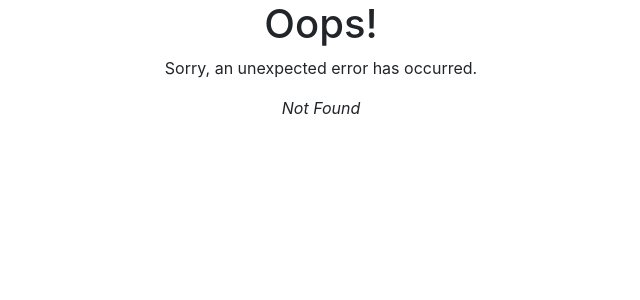
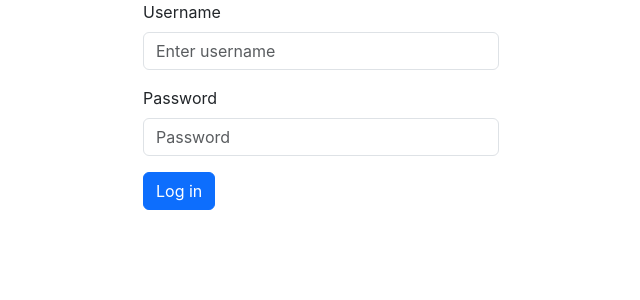
Before and after one commit to bencha27/telecom-front-end, a React (Create React App) app: page /login in a window 1280 px wide. Before the commit this address had no page. Shown: the top 300 px of the page, without its empty margins (319-959 px from the left). Built offline with nearby package versions, Linux system fonts and the light colour scheme.

Commit message:
Added login form

```diff
--- a/src/App.tsx
+++ b/src/App.tsx
@@ -4,6 +4,7 @@ import { Container } from 'react-bootstrap';
 
 import ErrorPage from './ErrorPage';
 import CreateAccount from './pages/CreateAccount';
+import Login from './pages/Login';
 
 const router = createBrowserRouter([
   {
@@ -14,6 +15,10 @@ const router = createBrowserRouter([
   {
     path: "create",
     element: <CreateAccount />,
+  },
+  {
+    path: "login",
+    element: <Login />,
   }
 ]);
 
--- a/src/pages/Login.tsx
+++ b/src/pages/Login.tsx
@@ -1 +1,27 @@
-export {}
+import { Button, Col, Form, Row } from "react-bootstrap";
+
+export default function Login() {
+  return (
+    <div>
+      <Row className="justify-content-center">
+        <Col xs="10" sm="6" md="5" xl="4" xxl="3">
+          <Form>
+            <Form.Group className="mb-3" controlId="formBasicUsername">
+              <Form.Label>Username</Form.Label>
+              <Form.Control type="text" placeholder="Enter username" />
+            </Form.Group>
+
+            <Form.Group className="mb-3" controlId="formBasicPassword">
+              <Form.Label>Password</Form.Label>
+              <Form.Control type="password" placeholder="Password" />
+            </Form.Group>
+
+            <Button variant="primary" type="submit">
+              Log in
+            </Button>
+          </Form>
+        </Col>
+      </Row>
+    </div>
+  );
+}
```
